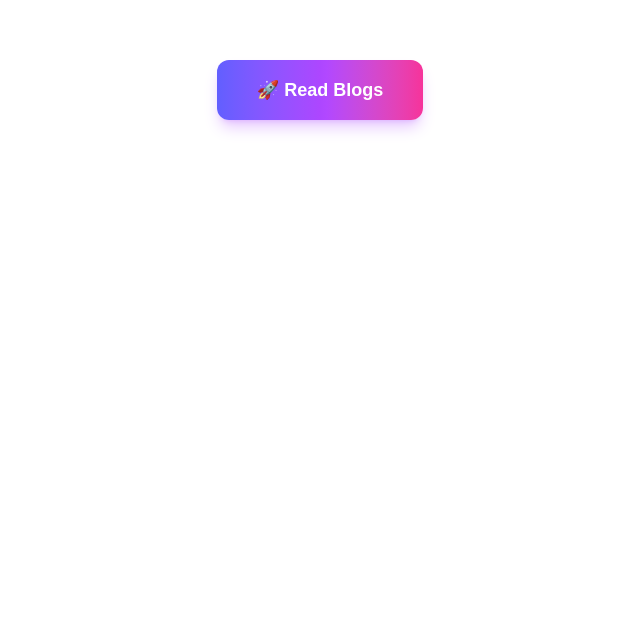
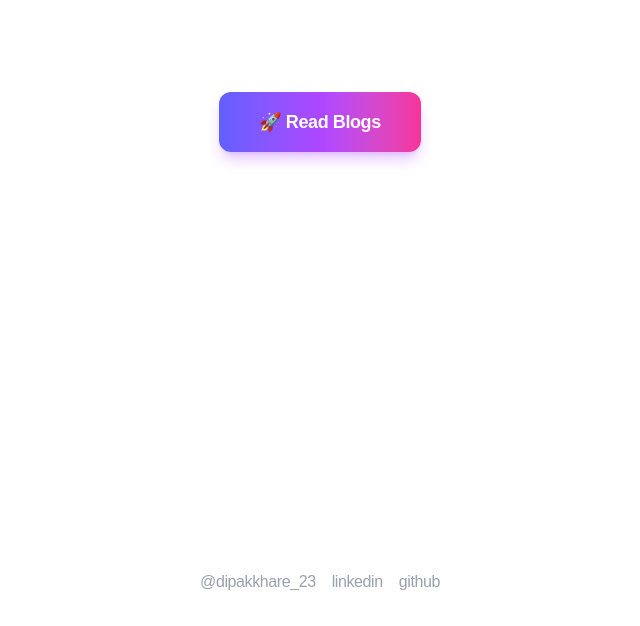
Before and after one commit to DIPAKK2310/dip_blog, a Next.js app: page / in a window 1280 px wide. Shown: the part 310-936 px from the top of the page, without its empty margins (320-960 px from the left). Before the commit the page ends 800 px from the top, so only its background shows below. Built offline with nearby package versions, Linux system fonts and the light colour scheme.

Commit message:
feat:layout with metadata add

```diff
--- a/app/layout.tsx
+++ b/app/layout.tsx
@@ -1,34 +1,64 @@
-import type { Metadata } from "next";
-import { Geist, Geist_Mono } from "next/font/google";
-import "./globals.css";
+import './globals.css';
+import type { Metadata } from 'next';
+import { Inter } from 'next/font/google';
+import { Analytics } from '@vercel/analytics/react';
 
-const geistSans = Geist({
-  variable: "--font-geist-sans",
-  subsets: ["latin"],
-});
-
-const geistMono = Geist_Mono({
-  variable: "--font-geist-mono",
-  subsets: ["latin"],
-});
+const inter = Inter({ subsets: ['latin'] });
 
 export const metadata: Metadata = {
-  title: "dip_blog",
-  description: "This is blog website  created using Next.js 13 and Tailwind CSS for publishing articles on web development, programming, and technology.",
+  metadataBase: new URL('https://dipnext.vercel.app/'),
+  alternates: {
+    canonical: '/'
+  },
+  title: {
+    default: 'Dipak Khare',
+    template: '%s | Dipak Khare'
+  },
+  description: 'My portfolio, blog, and personal website.'
 };
 
 export default function RootLayout({
-  children,
+  children
 }: Readonly<{
   children: React.ReactNode;
 }>) {
   return (
-    <html lang="en">
-      <body
-        className={`${geistSans.variable} ${geistMono.variable} antialiased`}
-      >
-        {children}
+    <html lang="en" className={`${inter.className}`}>
+      <body className="antialiased tracking-tight">
+        <div className="min-h-screen flex flex-col justify-between pt-0 md:pt-8 p-8 dark:bg-zinc-950 bg-white text-gray-900 dark:text-zinc-200">
+          <main className="max-w-[60ch] mx-auto w-full space-y-6">
+            {children}
+          </main>
+          <Footer />
+          <Analytics />
+        </div>
       </body>
     </html>
   );
 }
+
+function Footer() {
+  const links = [
+    { name: '@dipakkhare_23', url: 'https://x.com/dipakkhare_23' },
+    { name: 'linkedin', url: 'https://www.linkedin.com/in/dipak-khare-159107212/' },
+    { name: 'github', url: 'https://github.com/DIPAKK2310' }
+  ];
+
+  return (
+    <footer className="mt-12 text-center">
+      <div className="flex justify-center space-x-4 tracking-tight">
+        {links.map((link) => (
+          <a
+            key={link.name}
+            href={link.url}
+            target="_blank"
+            rel="noopener noreferrer"
+            className="text-gray-400 dark:text-gray-500 hover:text-blue-500 transition-colors duration-200"
+          >
+            {link.name}
+          </a>
+        ))}
+      </div>
+    </footer>
+  );
+}
```
